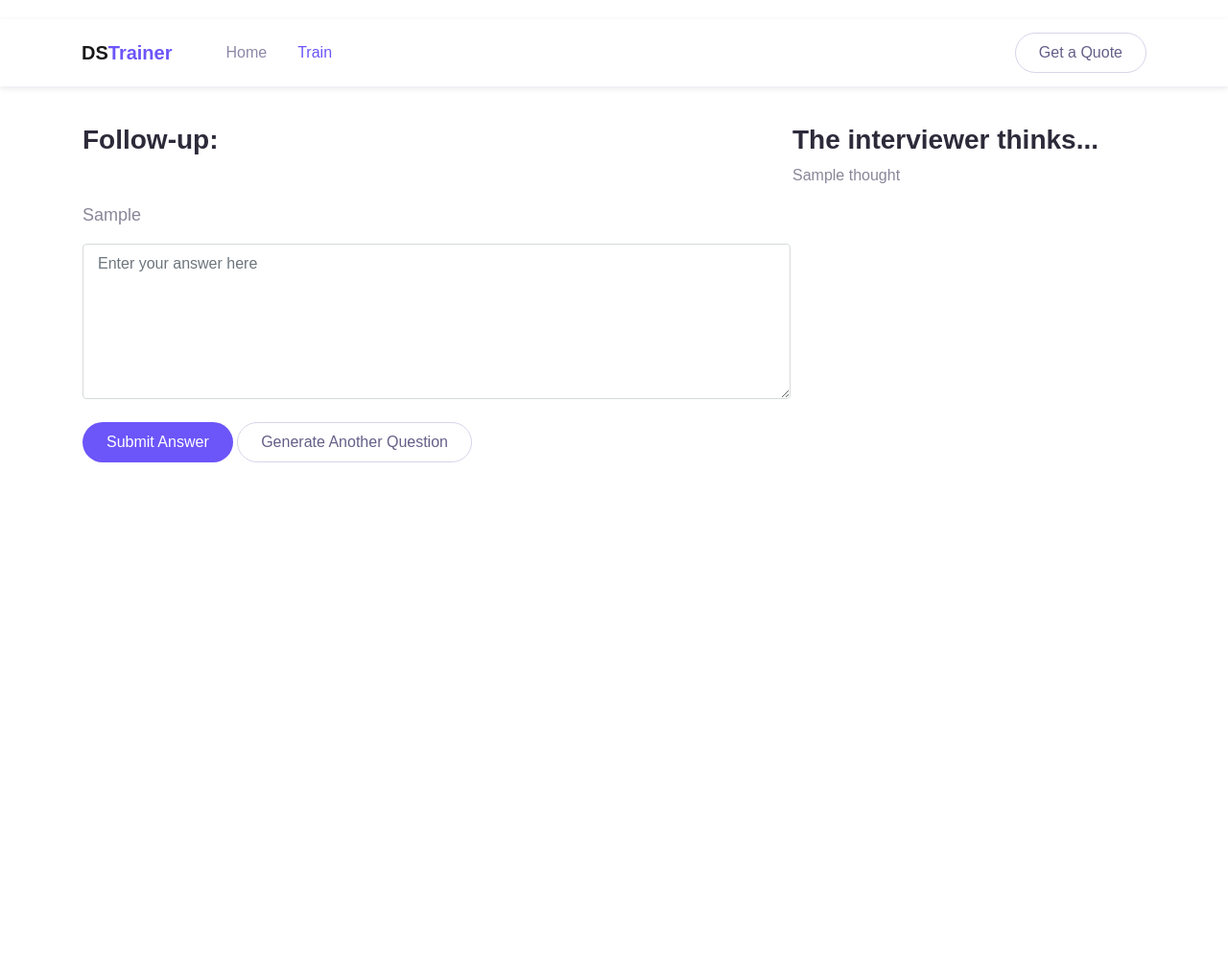
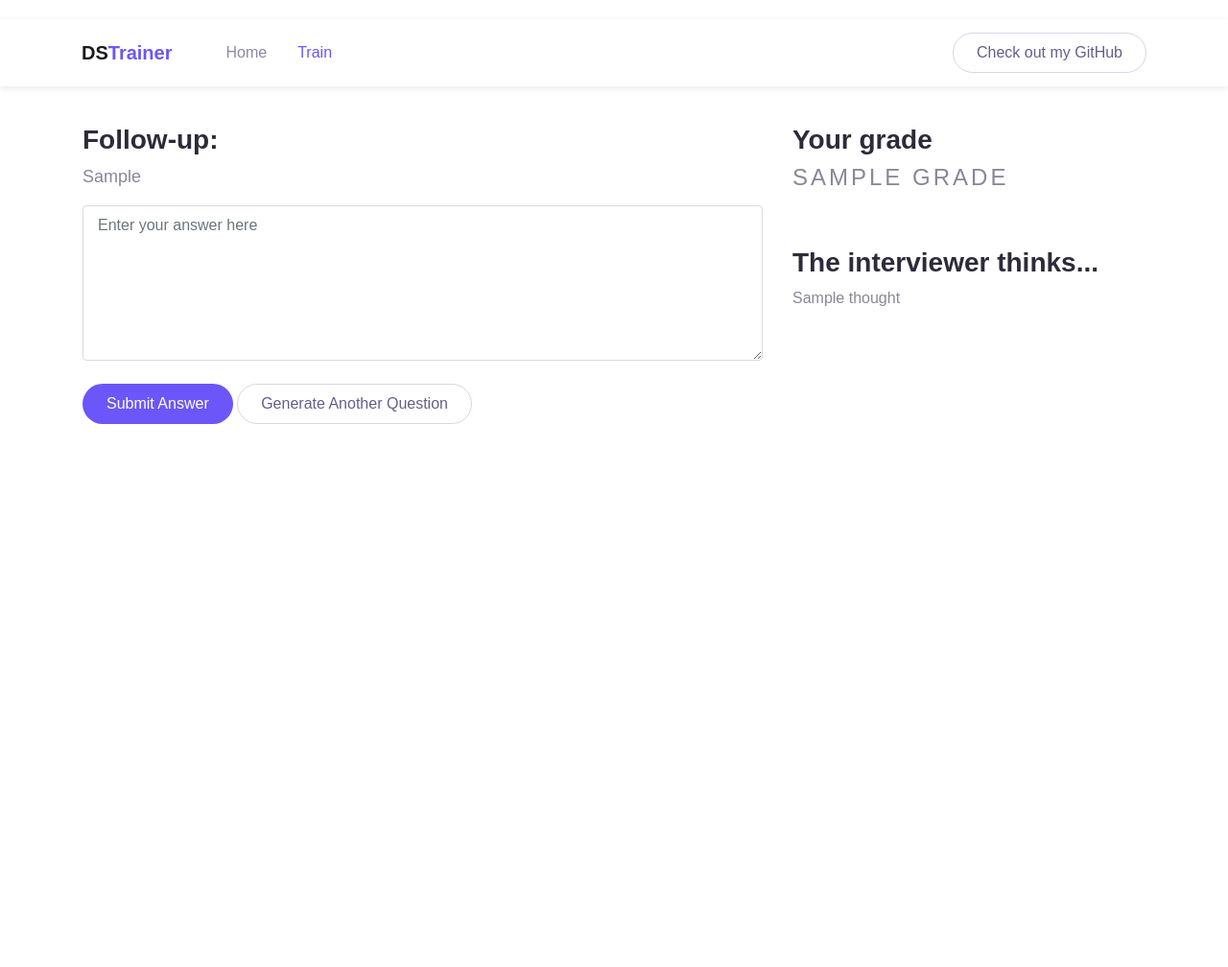
Before and after one commit to RauGarGom/llm_career_trainer, a FastAPI app: template templates/html/evaluation.html in a window 1280 px wide. Shown: the whole page at 96% size. Run offline with FastAPI, Linux system fonts and the light colour scheme; the template is opened without the code that fills it: most values are stand-ins (such as "Sample title", 1, 10 or a date in 2020).

Commit message:
02.12 - Completition of V2

```diff
--- a/app.py
+++ b/app.py
@@ -29,9 +29,9 @@ async def generate_question(request: Request):
 @app.post('/evaluate-answer', response_class=HTMLResponse)
 async def evaluate_answer(request: Request, answer: str = Form(...)):
     global current_question
-    thought,follow_up = md.evaluate_answer_v2(answer,current_question)
+    thought,follow_up,grade = md.evaluate_answer_v2(answer,current_question)
     return templates.TemplateResponse("evaluation.html",
-                                       {"request": request, "thought": thought, "follow_up": follow_up})
+                                       {"request": request, "thought": thought, "follow_up": follow_up, "grade":grade})
 
 if __name__ == "__main__":
     uvicorn.run(app, host="0.0.0.0", port=8000)
--- a/templates/html/evaluation.html
+++ b/templates/html/evaluation.html
@@ -26,7 +26,7 @@
 <body>
     <nav class="navbar navbar-expand-lg navbar-light navbar-float">
         <div class="container">
-          <a href="index.html" class="navbar-brand">DS<span class="text-primary">Trainer</span></a>
+          <a href="/" class="navbar-brand">DS<span class="text-primary">Trainer</span></a>
 
           <button class="navbar-toggler" data-toggle="collapse" data-target="#navbarContent" aria-controls="navbarContent" aria-expanded="false" aria-label="Toggle navigation">
             <span class="navbar-toggler-icon"></span>
@@ -35,7 +35,7 @@
           <div class="navbar-collapse collapse" id="navbarContent">
             <ul class="navbar-nav ml-lg-4 pt-3 pt-lg-0">
               <li class="nav-item">
-                <a href="index.html" class="nav-link">Home</a>
+                <a href="/" class="nav-link">Home</a>
               </li>
               <li class="nav-item active">
                 <a href="/generate-question" class="nav-link">Train</a>
@@ -43,7 +43,7 @@
             </ul>
 
             <div class="ml-auto">
-              <a href="#" class="btn btn-outline rounded-pill">Get a Quote</a>
+              <a href="https://github.com/RauGarGom/" target="_blank" rel="noopener noreferrer" class="btn btn-outline rounded-pill">Check out my GitHub</a>
             </div>
           </div>
         </div>
@@ -53,13 +53,13 @@
             <table style="width:100%; height:100vh;">
                 <tr>
                     <!-- Primera columna -->
-                    <td style="width:66.66%; vertical-align:top;">
+                    <td style="width:66.66%; vertical-align:top;padding-right:30px;">
                         <div id="follow_up">
 
                         </div>
                         <div id="content">
                             <h3 class="title-section">Follow-up:</h3>
-                            <p class="text-lg mt-5">{{ follow_up }}</p>
+                            <p class="text-lg">{{ follow_up }}</p>
                             <!-- <p class="text-lg mt-5">{{ question }}</p> -->
                             <form action="/evaluate-answer" method="post">
                                 <textarea rows="6" name="answer" class="form-control" placeholder="Enter your answer here" cols="50"></textarea>
@@ -68,28 +68,20 @@
                                     <a href="/generate-question" ><button class="btn btn-outline rounded-pill mt-4">Generate Another Question</button></a>
                                 </p>
                             </form>
-
-
-                            <!-- Mostrar el follow_up aquí -->
-                            <!-- {% if follow_up %}
-
-                            {% endif %} -->
                         </div>
                     </td>
 
                     <!-- Segunda columna -->
                     <td style="width:33.33%; vertical-align:top;">
                         <div id="sidebar">
-                            <!-- <h2>Sidebar Content</h2>
-                            <p>This is the sidebar area.</p> -->
-
-                            <!-- Mostrar el thought aquí -->
-                            <!-- {% if thought %} -->
-                                <div id="thought">
-                                    <h3 class="title-section">The interviewer thinks...</h3>
-                                    <p>{{ thought }}</p>
-                                </div>
-                            <!-- {% endif %} -->
+                            <div id = "grade">
+                                <h3 class="title-section">Your grade</h3>
+                                <h4 class="subhead">{{ grade }}</h4>
+                            </div>
+                            <div id="thought", style="padding-top:50px;">
+                                <h3 class="title-section">The interviewer thinks...</h3>
+                                <p>{{ thought }}</p>
+                            </div>
                         </div>
                     </td>
                 </tr>
--- a/templates/html/index.html
+++ b/templates/html/index.html
@@ -31,7 +31,7 @@
   <header>
     <nav class="navbar navbar-expand-lg navbar-light navbar-float">
       <div class="container">
-        <a href="index.html" class="navbar-brand">DS<span class="text-primary">Trainer</span></a>
+        <a href="/" class="navbar-brand">DS<span class="text-primary">Trainer</span></a>
 
         <button class="navbar-toggler" data-toggle="collapse" data-target="#navbarContent" aria-controls="navbarContent" aria-expanded="false" aria-label="Toggle navigation">
           <span class="navbar-toggler-icon"></span>
@@ -53,7 +53,7 @@
           </ul>
 
           <div class="ml-auto">
-            <a href="#" class="btn btn-outline rounded-pill">Get a Quote</a>
+            <a href="https://github.com/RauGarGom/" target="_blank" rel="noopener noreferrer" class="btn btn-outline rounded-pill">Check out my GitHub</a>
           </div>
         </div>
       </div>
--- a/templates/html/question.html
+++ b/templates/html/question.html
@@ -28,7 +28,7 @@
 <body>
     <nav class="navbar navbar-expand-lg navbar-light navbar-float">
         <div class="container">
-          <a href="index.html" class="navbar-brand">DS<span class="text-primary">Trainer</span></a>
+          <a href="/" class="navbar-brand">DS<span class="text-primary">Trainer</span></a>
 
           <button class="navbar-toggler" data-toggle="collapse" data-target="#navbarContent" aria-controls="navbarContent" aria-expanded="false" aria-label="Toggle navigation">
             <span class="navbar-toggler-icon"></span>
@@ -37,7 +37,7 @@
           <div class="navbar-collapse collapse" id="navbarContent">
             <ul class="navbar-nav ml-lg-4 pt-3 pt-lg-0">
               <li class="nav-item">
-                <a href="index.html" class="nav-link">Home</a>
+                <a href="/" class="nav-link">Home</a>
               </li>
               <li class="nav-item active">
                 <a href="#" onclick="refreshPage();" class="nav-link">Train</a>
@@ -50,7 +50,7 @@
             </ul>
 
             <div class="ml-auto">
-              <a href="#" class="btn btn-outline rounded-pill">Get a Quote</a>
+              <a href="https://github.com/RauGarGom/" target="_blank" rel="noopener noreferrer" class="btn btn-outline rounded-pill">Check out my GitHub</a>
             </div>
           </div>
         </div>
```
Also changed, not shown: model.py (+28 -5 lines), 1 other file.
